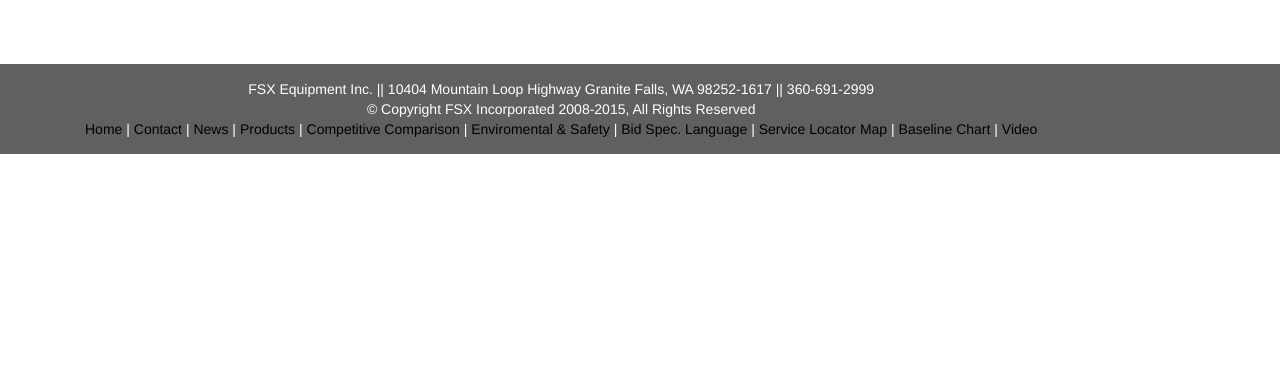
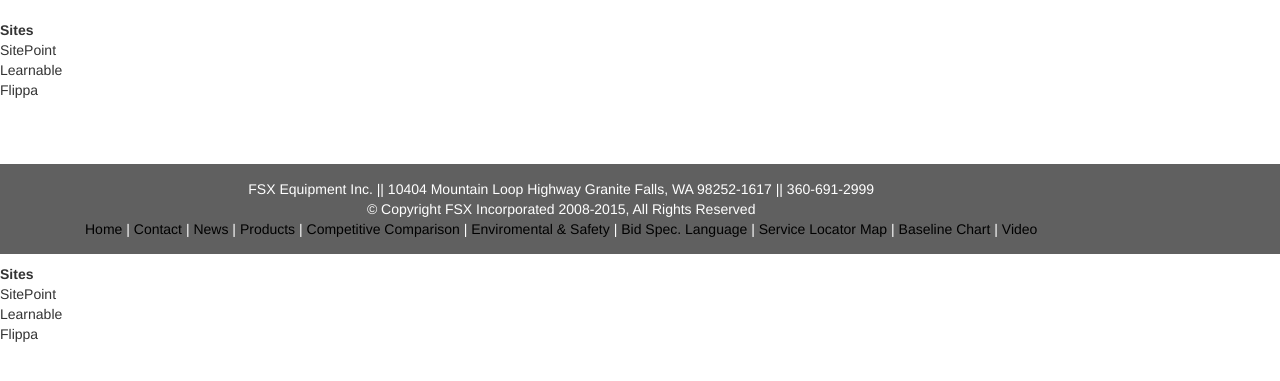
Before and after one commit to nmkettler/FSX-Site, a PHP site: page /baselineChart.php in a window 1280 px wide. Shown: the part 61-442 px from the top of the page. Run offline with PHP 8.4, Linux system fonts and the light colour scheme; some libraries are stand-ins or nearby versions.

Commit message:
basline chart

```diff
--- a/baselineChart.php
+++ b/baselineChart.php
@@ -7,10 +7,11 @@
                 <meta name="author" content="">
                 <link href = "css/bootstrap.min.css" rel = "stylesheet">
                 <link href = "css/style.css" rel = "stylesheet">
+                <link rel="stylesheet" type="text/css" href="http://ajax.aspnetcdn.com/ajax/jquery.dataTables/1.9.4/css/jquery.dataTables.css">
                 <script src="https://ajax.googleapis.com/ajax/libs/jquery/2.1.0/jquery.min.js"></script>
                 <script src="http://code.jquery.com/ui/1.9.2/jquery-ui.js"></script>
                 <script type="text/javascript" src="js/siteFunc.js"></script>
-
+                <script type="text/javascript" charset="utf8" src="//cdn.datatables.net/1.10.10/js/jquery.dataTables.js"></script>
 
         </head>
         <body data-spy="scroll" data-target="#navbar-example">
@@ -129,7 +130,23 @@
                    </div>
                 </div>
 
-
+<table id="example">
+    <thead>
+      <tr><th>Sites</th></tr>
+    </thead>
+    <tbody>
+      <tr><td>SitePoint</td></tr>
+      <tr><td>Learnable</td></tr>
+      <tr><td>Flippa</td></tr>
+    </tbody>
+  </table>
+  <script type="text/javascript" charset="utf8" src="http://ajax.aspnetcdn.com/ajax/jQuery/jquery-1.8.2.min.js"></script>
+  <script type="text/javascript" charset="utf8" src="http://ajax.aspnetcdn.com/ajax/jquery.dataTables/1.9.4/jquery.dataTables.min.js"></script>
+  <script>
+  $(function(){
+    $("#example").dataTable();
+  })
+  </script>
 
                 <footer class = "footer" id = "foot">
 
@@ -154,3 +171,31 @@
 
         </body>
 </html>
+
+
+
+
+<html>
+<head>
+  <link rel="stylesheet" type="text/css" href="http://ajax.aspnetcdn.com/ajax/jquery.dataTables/1.9.4/css/jquery.dataTables.css">
+</head>
+<body>
+  <table id="example">
+    <thead>
+      <tr><th>Sites</th></tr>
+    </thead>
+    <tbody>
+      <tr><td>SitePoint</td></tr>
+      <tr><td>Learnable</td></tr>
+      <tr><td>Flippa</td></tr>
+    </tbody>
+  </table>
+  <script type="text/javascript" charset="utf8" src="http://ajax.aspnetcdn.com/ajax/jQuery/jquery-1.8.2.min.js"></script>
+  <script type="text/javascript" charset="utf8" src="http://ajax.aspnetcdn.com/ajax/jquery.dataTables/1.9.4/jquery.dataTables.min.js"></script>
+  <script>
+  $(function(){
+    $("#example").dataTable();
+  })
+  </script>
+</body>
+</html>
--- a/js/siteFunc.js
+++ b/js/siteFunc.js
@@ -66,3 +66,7 @@
   })
 
 });
+
+$(document).ready(function() {
+    $('#example').DataTable();
+} );
```
